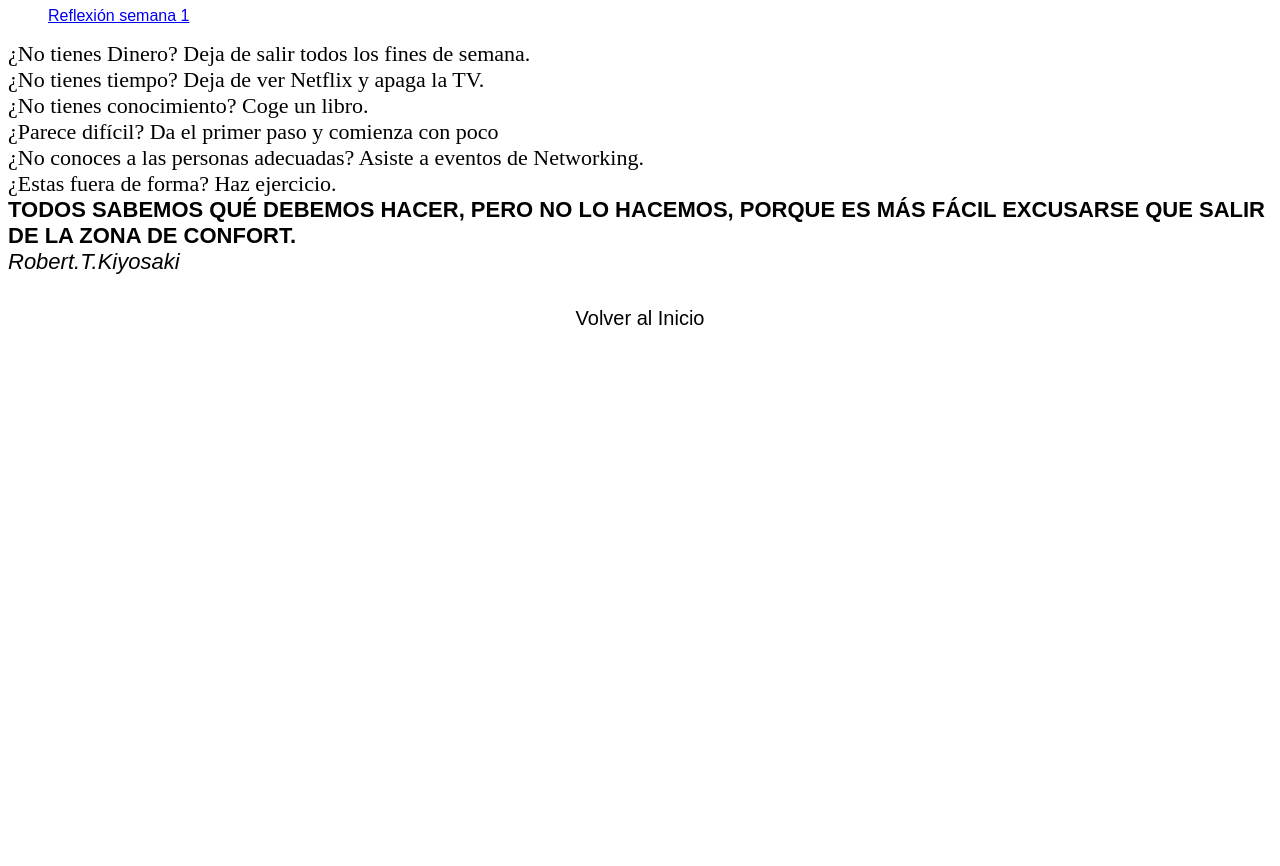
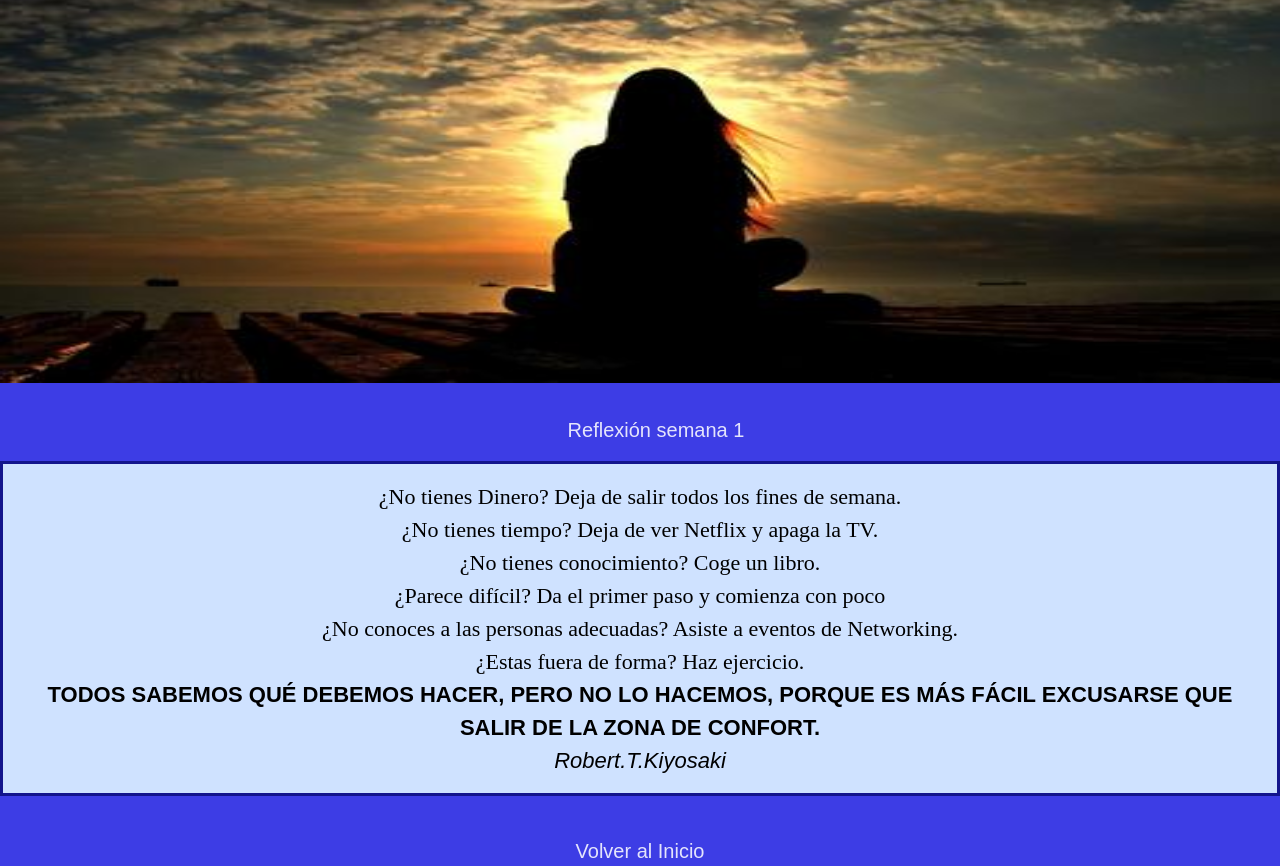
Before and after one commit to Luis-Amaro/Miprimerproyecto, a plain HTML site: page pages/reflexion.html in a window 1280 px wide. Shown: the part 73-939 px from the top of the page. Before the commit the page ends 800 px from the top, so only its background shows below. Drawn offline with nearby package versions, Linux system fonts and the light colour scheme.

Commit message:
Ultimos cambios agregados para entrega

```diff
--- a/pages/reflexion.html
+++ b/pages/reflexion.html
@@ -4,21 +4,24 @@
     <meta charset="UTF-8">
     <meta name="viewport" content="width=device-width, initial-scale=1.0">
     <title>Document</title>
+    <link rel="stylesheet" href="https://csstools.github.io/normalize.css/11.0.0/normalize.css">
+    <link href="https://cdn.jsdelivr.net/npm/bootstrap@5.3.3/dist/css/bootstrap.min.css" rel="stylesheet" integrity="sha384-QWTKZyjpPEjISv5WaRU9OFeRpok6YctnYmDr5pNlyT2bRjXh0JMhjY6hW+ALEwIH" crossorigin="anonymous">
     <link rel="stylesheet" href="../style.css">
 </head>
-<body>
+<body class="bodyreflexion">
    <header>
     <h1 class="titulodearchivos">PARA REFLEXIONAR</h1>
+    <img class="imgbgreflexion" src="../images/reflexion.jpeg" alt="mujer mirando al horizonte reflexionando">
     <nav>
         <ul>
-             <li><a href="#Reflexion-semana-1">Reflexión semana 1</a><!--también podria ir creando estas reflexiones en diferentes archivos para que se vea solo la lista y se dirija a cada una, podríad dejar pior una semana cada reflexión y despues cambiar--></li>
+             <li><a class="enlacefootercomunidad" href="#Reflexion-semana-1">Reflexión semana 1</a><!--también podria ir creando estas reflexiones en diferentes archivos para que se vea solo la lista y se dirija a cada una, podríad dejar pior una semana cada reflexión y despues cambiar--></li>
         </ul>
     </nav>
     </header>
 
    <main>
-
     <Section id="#Reflexion-semana-1"></Section>
+    <div class="contenedorreflexion p-3 mb-2 bg-primary-subtle text-primary-emphasis text-wrap">
    <p>¿No tienes Dinero? Deja de salir todos los fines de semana.</p>
    <p>¿No tienes tiempo? Deja de ver Netflix y apaga la TV.</p>
    <p>¿No tienes conocimiento? Coge un libro.</p>
@@ -27,7 +30,9 @@
    <p>¿Estas fuera de forma? Haz ejercicio.</p>
    <p><strong>TODOS SABEMOS QUÉ DEBEMOS HACER, PERO NO LO HACEMOS, PORQUE ES MÁS FÁCIL EXCUSARSE QUE SALIR DE LA ZONA DE CONFORT.</strong></p>
    <p><em>Robert.T.Kiyosaki</em></p>
+    </div>
 
+    <script src="https://cdn.jsdelivr.net/npm/bootstrap@5.3.3/dist/js/bootstrap.bundle.min.js" integrity="sha384-YvpcrYf0tY3lHB60NNkmXc5s9fDVZLESaAA55NDzOxhy9GkcIdslK1eN7N6jIeHz" crossorigin="anonymous"></script>
 </main>
 
 </body>
--- a/style.css
+++ b/style.css
@@ -273,7 +273,33 @@ section p { font-family: "Playfair Display", serif;
 }
 
 /*PROPIEDADES ARCHIVO NUESTRO LUGAR EN EL MUNDO*/
-.h5carrousel{
-    display: flex;
-    font-size: 10rem;
+
+/*PROPIEDADES REFLEXION*/
+.contenedorreflexion{
+    width: 100%;
+    height: 100%;
+    border: solid rgba(0, 0, 128, 0.904);
+    background-repeat: no-repeat;
 }
+
+/*RESPONSIVE PARA REFLEXION*/
+@media only screen and (min-width: 501px){
+    .bodyreflexion{
+        background-color: rgba(0, 0, 0, 0.911);}
+        .enlacefootercomunidad{
+            color: rgba(255, 255, 255, 0.863);
+        }
+
+
+    }
+
+    @media only screen and (min-width: 1024px){
+        .imgbgreflexion{
+           height: 50vh;}
+        .bodyreflexion{
+            background-color: rgba(15, 15, 223, 0.808);
+        }
+        .contenedorreflexion{
+            text-align: center;
+        }
+     }
```
Also changed, not shown: pages/nuestropuntoenelmundo.html (+4 -4 lines), images/reflexion.jpeg (added).
